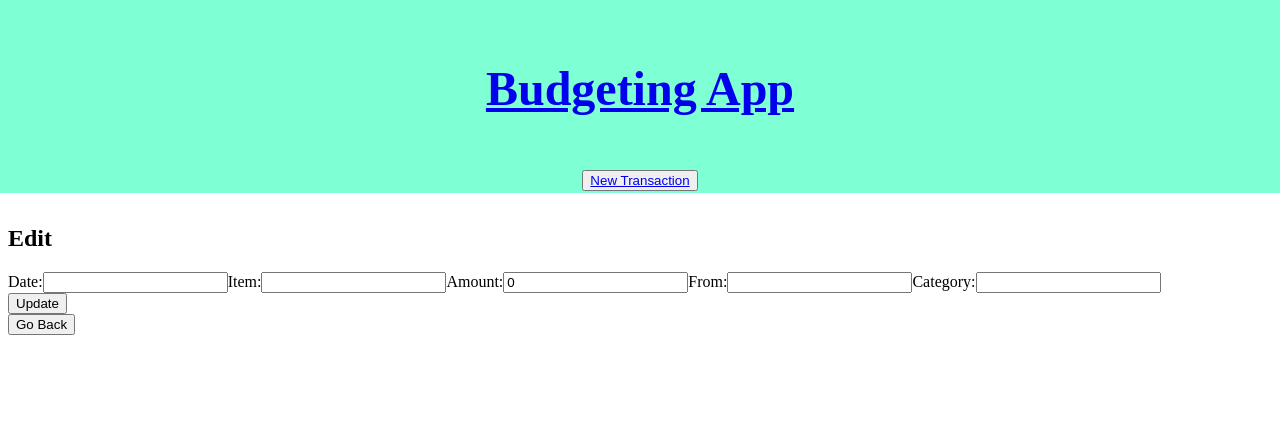
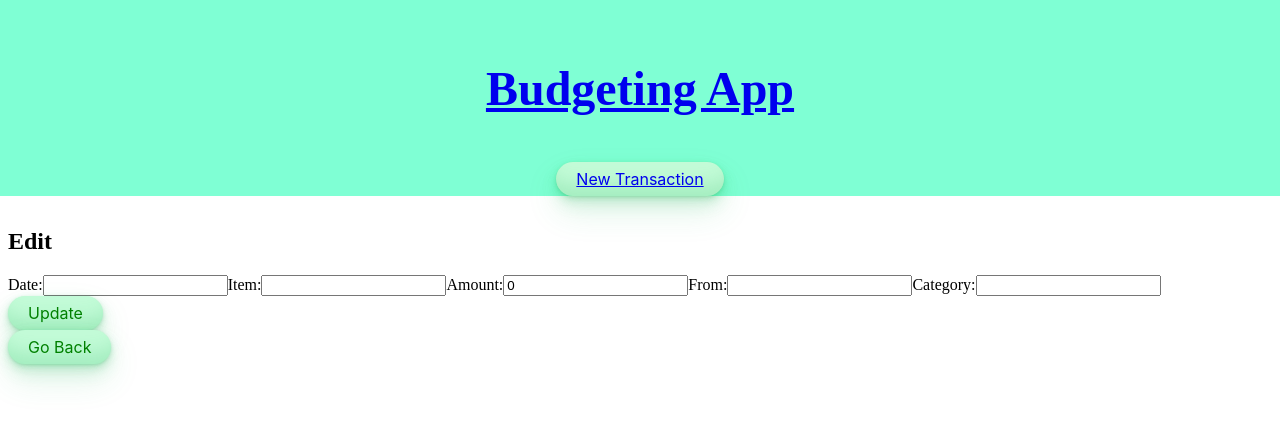
Before and after one commit to Abdullah-Tasfiek/budgetting-app-abdullah-tasfiek, a React (Create React App) app: page /transactions/1/edit in a window 1280 px wide. Shown: the top 424 px of the page. Built offline with nearby package versions, Linux system fonts and the light colour scheme; no server answers.

Commit message:
added some styling and changed favicon

```diff
--- a/src/Components/NavBar.js
+++ b/src/Components/NavBar.js
@@ -6,7 +6,7 @@
       <h1>
         <Link to="/transactions">Budgeting App</Link>
       </h1>
-      <button>
+      <button className="button-33" role="button">
         <Link to="/transactions/new">New Transaction</Link>
       </button>
     </nav>
--- a/src/Components/TransactionDetails.js
+++ b/src/Components/TransactionDetails.js
@@ -48,16 +48,16 @@
       </p>
       <div>
         <Link to={`/transactions`}>
-          <button>Back</button>
+          <button className="button-33" role="button">Back</button>
         </Link>
       </div>
       <div>
         <Link to={`/transactions/${index}/edit`}>
-          <button>Edit</button>
+          <button className="button-33" role="button">Edit</button>
         </Link>
       </div>
       <div>
-        <button onClick={handleDelete}>Delete</button>
+        <button className="button-34" role="button"onClick={handleDelete}>Delete</button>
       </div>
     </article>
   );
--- a/src/Components/TransactionEditForm.js
+++ b/src/Components/TransactionEditForm.js
@@ -82,10 +82,17 @@
           onChange={handleTextChange}
         />
         <br />
-        <input type="submit" value="Update" />
+        <input
+          type="submit"
+          className="button-33"
+          role="button"
+          value="Update"
+        />
       </form>
       <Link to={`/transactions/${index}`}>
-        <button>Go Back</button>
+        <button className="button-33" role="button">
+          Go Back
+        </button>
       </Link>
     </div>
   );
--- a/src/Components/TransactionNewForm.js
+++ b/src/Components/TransactionNewForm.js
@@ -73,7 +73,12 @@
           onChange={handleTextChange}
         />
         <br />
-        <input type="submit" value="Create New Item" />
+        <input
+          type="submit"
+          value="Create New Item"
+          className="button-33"
+          role="button"
+        />
       </form>
     </div>
   );
--- a/src/index.css
+++ b/src/index.css
@@ -33,3 +33,51 @@
   top: 200px;
   left: 10.2em;
 }
+
+.button-33 {
+  background-color: #c2fbd7;
+  border-radius: 100px;
+  box-shadow: rgba(44, 187, 99, .2) 0 -25px 18px -14px inset,rgba(44, 187, 99, .15) 0 1px 2px,rgba(44, 187, 99, .15) 0 2px 4px,rgba(44, 187, 99, .15) 0 4px 8px,rgba(44, 187, 99, .15) 0 8px 16px,rgba(44, 187, 99, .15) 0 16px 32px;
+  color: green;
+  cursor: pointer;
+  display: inline-block;
+  font-family: CerebriSans-Regular,-apple-system,system-ui,Roboto,sans-serif;
+  padding: 7px 20px;
+  text-align: center;
+  text-decoration: none;
+  transition: all 250ms;
+  border: 0;
+  font-size: 16px;
+  user-select: none;
+  -webkit-user-select: none;
+  touch-action: manipulation;
+}
+
+.button-33:hover {
+  box-shadow: rgba(44,187,99,.35) 0 -25px 18px -14px inset,rgba(44,187,99,.25) 0 1px 2px,rgba(44,187,99,.25) 0 2px 4px,rgba(44,187,99,.25) 0 4px 8px,rgba(44,187,99,.25) 0 8px 16px,rgba(44,187,99,.25) 0 16px 32px;
+  transform: scale(1.05) rotate(-1deg);
+}
+
+.button-34 {
+    background-color: #ff355e;
+    border-radius: 100px;
+    box-shadow: rgb(235,76,66) 0 -25px 18px -14px inset;
+    color: gainsboro;
+    cursor: pointer;
+    display: inline-block;
+    font-family: CerebriSans-Regular,-apple-system,system-ui,Roboto,sans-serif;
+    padding: 7px 20px;
+    text-align: center;
+    text-decoration: none;
+    transition: all 250ms;
+    border: 0;
+    font-size: 16px;
+    user-select: none;
+    -webkit-user-select: none;
+    touch-action: manipulation;
+  }
+
+  .button-34:hover {
+    box-shadow: rgb(235,76,66) 0 -25px 18px -14px inset,rgba(44,187,99,.25) 0 1px 2px,rgba(44,187,99,.25) 0 2px 4px,rgba(44,187,99,.25) 0 4px 8px,rgba(44,187,99,.25) 0 8px 16px,rgba(44,187,99,.25) 0 16px 32px;
+    transform: scale(1.05) rotate(-1deg);
+  }
```
Also changed, not shown: public/logo192.png (added), 1 other file (tests, documents, lock files or other folders).
